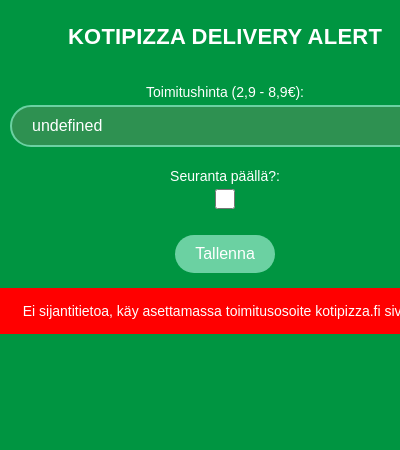
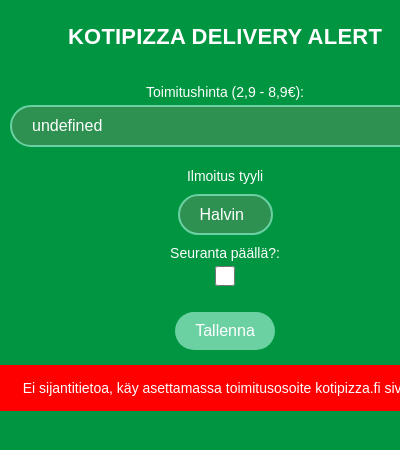
Before and after one commit to nikosalonen/kotipizza-browser-extension, a browser extension: page popup.html in a window 400 px wide. Shown: the top 450 px of the page. Drawn offline with Linux system fonts and the light colour scheme.

Commit message:
alertAmount

```diff
--- a/popup.html
+++ b/popup.html
@@ -148,6 +148,33 @@
       overflow-y: auto;
     }
 
+    select {
+      font-size: 16px;
+      border-radius: 25px;
+      border: 2px solid #6bd1a2;
+      background-color: #2e9151;
+      color: #FFF;
+      padding: 10px 20px;
+      margin: 10px 0;
+      outline: none;
+      cursor: pointer;
+      transition: background-color 0.2s ease, border-color 0.2s ease, box-shadow 0.2s ease;
+      -webkit-appearance: none;
+      -moz-appearance: none;
+      appearance: none;
+    }
+
+    select:focus {
+      box-shadow: 0 0 5px rgba(255, 255, 255, 0.5);
+      border-color: #FFF;
+    }
+
+    option {
+      background-color: #4da66d;
+      color: #FFF;
+      padding: 5px;
+    }
+
   </style>
 </head>
 
@@ -158,7 +185,12 @@
     <label for="alertThreshold">Toimitushinta (2,9 - 8,9€):</label>
     <input type="text" id="alertThreshold">
     <br>
-
+    <label for="alertAmount">Ilmoitus tyyli</label>
+    <select id="alertAmount">
+      <option value="1">Halvin</option>
+      <option value="2">Nopein</option>
+      <option value="3">Kaikki</option>
+    </select>
     <label for="alertEnabled">Seuranta päällä?:</label>
     <input type="checkbox" id="alertEnabled">
     <br>
```
